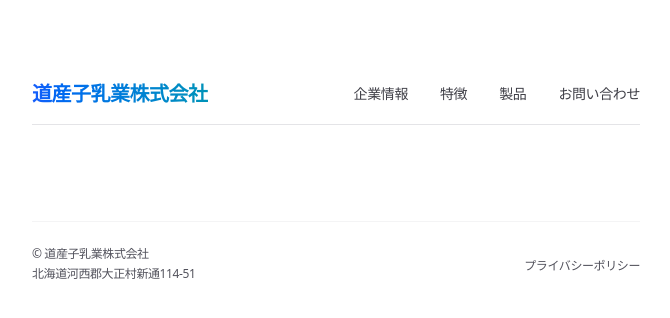
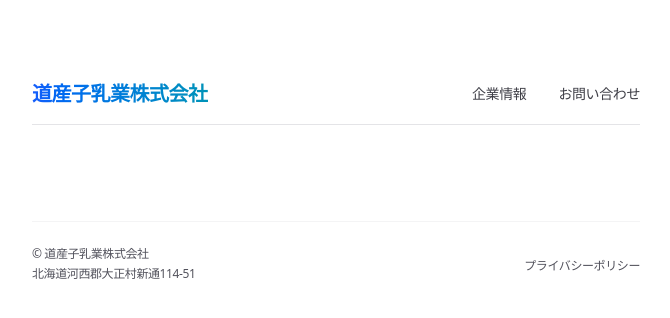
Before and after one commit to ocean-marine/where-is-my-butter, a Next.js app: page /home in a window 1280 px wide. Shown: the top 318 px of the page, without its empty margins (304-974 px from the left). Built offline with nearby package versions, Linux system fonts and the light colour scheme.

Commit message:
Remove navigation items from Header component
Removed '特徴' and '製品' navigation items from the header.

```diff
--- a/app/header.tsx
+++ b/app/header.tsx
@@ -4,8 +4,6 @@
 export function Header() {
   const navItems = [
     { href: '#about', label: '企業情報' },
-    { href: '#features', label: '特徴' },
-    { href: '#products', label: '製品' },
     { href: '#contact', label: 'お問い合わせ' },
   ]
 
```
